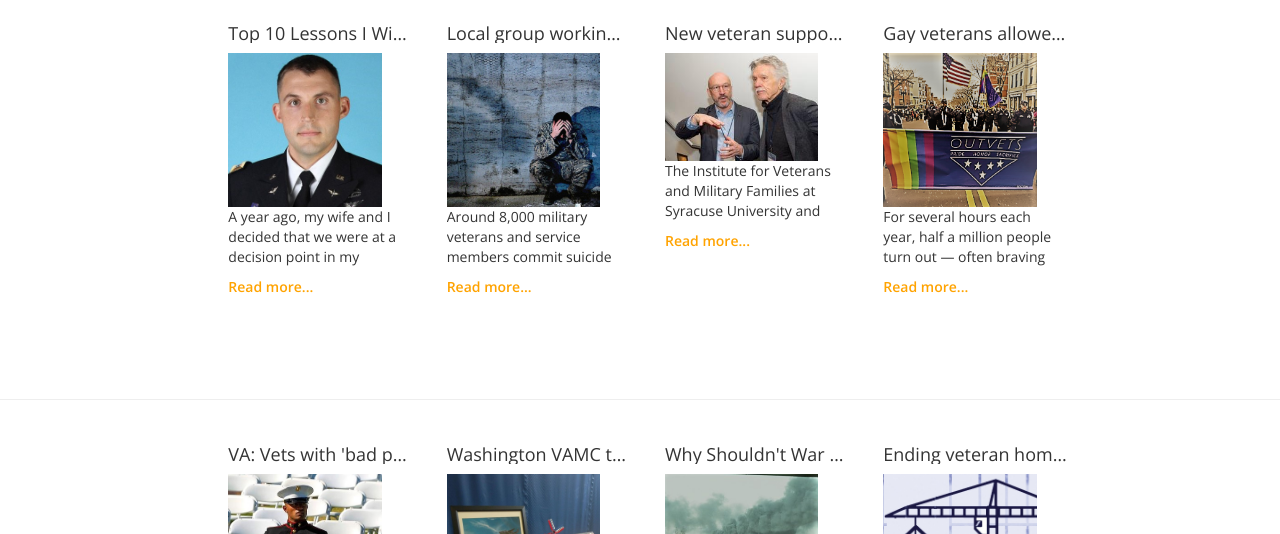
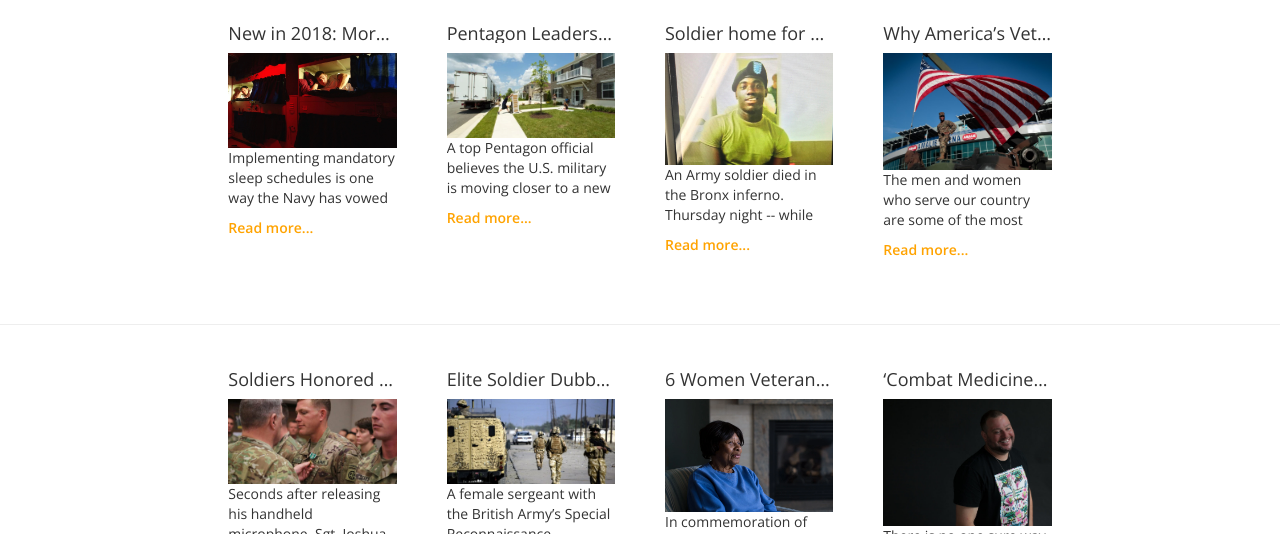
Before and after one commit to hutch196/Post206, a plain HTML site: page news.html in a window 1280 px wide. Shown: the part 266-800 px from the top of the page. Drawn offline with nearby package versions, Linux system fonts and the light colour scheme.

Commit message:
Added article images and changed the news articles in data.js

```diff
--- a/css/styles.less
+++ b/css/styles.less
@@ -474,11 +474,11 @@ footer{
 }
 
 .news-item{
-  height: 340px;
+  height: 300px;
   text-align: left;
-  margin-bottom: 25px;
   padding: 10px;
   padding-left: 25px;
+  padding-right: 25px;
   padding-bottom: 20px;
   //box-shadow: 0 1px 3px rgba(0,0,0,0.12), 0 1px 2px rgba(0,0,0,0.24);
   transition: all 0.7s cubic-bezier(.25,.8,.25,1);
@@ -486,6 +486,11 @@ footer{
     white-space: nowrap;
     text-overflow: ellipsis;
     overflow: hidden;
+  }
+
+  div {
+    padding: 0;
+    margin: 0;
   }
 
   &:hover{
@@ -499,21 +504,18 @@ footer{
   .abstract{
     height: 60px;
     overflow: hidden;
-    margin-left: -15px;
   }
   span{
     color: @primary-gold;
     font-weight: 600;
-    margin-left: -15px;
     cursor: pointer;
   }
   img{
-    margin-left: -15px;
+
   }
 }
 .news-item-spacer{
-  min-height:350px;
-  margin-bottom: 25px;
+  min-height:300px;
 }
 
 #news-container{
--- a/js/data.js
+++ b/js/data.js
@@ -134,112 +134,112 @@ var data =
     ],
     NewsItems: [
       {
-            Title: "Top 10 Lessons I Wished I Knew When I Started My Military Transition",
+            Title: "New in 2018: More sleep for surface sailors?",
             Id: 1,
-            Date: "January 26, 2017",
-            Author: "Matthew Rosebaugh",
-            Thumbnail: "news/AAEAAQAAAAAAAAibAAAAJDJjMmYyMzlhLTg1Y2UtNDIyYS04ZTVjLTZhY2EyMDQyNDcwNA.jpg",
+            Date: "December 27, 2017",
+            Author: "Geoff Ziezulewicz",
+            Thumbnail: "article1.webp",
             Picture: "",
-            Link: "https://www.linkedin.com/pulse/top-10-lessons-i-wished-knew-when-started-my-military-rosebaugh?trk=v-feed&trk=v-feed&lipi=urn%3Ali%3Apage%3Ad_flagship3_feed%3BCb6sONuPH6FheNlS%2B9MJQA%3D%3D",
-            Abstract: "A year ago, my wife and I decided that we were at a decision point in my military career. Would we stay in after 10+ years of active service or transition to the civilian world?",
+            Link: "https://www.navytimes.com/news/your-navy/2017/12/27/new-in-2018-more-sleep-for-surface-sailors/",
+            Abstract: "Implementing mandatory sleep schedules is one way the Navy has vowed to address the fleet's readiness concerns.",
             FullStory: ""
         },
         {
-            Title: "Local group working to end suicide among veterans, service members",
+            Title: "Pentagon Leaders Looking To Make Changes To PCS Frequency Within The Military",
             Id: 2,
-            Date: "March 20, 2017",
-            Author: "Rick Reitzel",
-            Thumbnail: "news/8006673-e1406288809591.jpg",
+            Date: "December 28, 2017",
+            Author: "Drew Brooks",
+            Thumbnail: "article2.webp",
             Picture: "",
-            Link: "http://nbc4i.com/2017/03/20/local-group-working-to-end-suicide-among-veterans-service-members/",
-            Abstract: "Around 8,000 military veterans and service members commit suicide every year according to the VA, including 300 on active duty. One local group is working to reduce those alarming numbers.",
+            Link: "http://taskandpurpose.com/pentagon-leaders-looking-make-changes-pcs-frequency-within-military/",
+            Abstract: "A top Pentagon official believes the U.S. military is moving closer to a new way of doing business that would allow troops and families to stay at installations like Fort Bragg for longer periods of time.",
             FullStory: ""
         },
         {
-            Title: "New veteran support network launches in Washington",
+            Title: "Soldier home for holidays died saving lives in Bronx inferno",
             Id: 3,
-            Date: "March 9th, 2017",
-            Author: "",
-            Thumbnail: "news/1m4gQbHi131.jpeg",
+            Date: "December 29, 2017",
+            Author: "Joe Marino",
+            Thumbnail: "article3.jpg",
             Picture: "",
-            Abstract: "The Institute for Veterans and Military Families at Syracuse University and the Schultz Family Foundation announced March 2 the launch of WAServes, a unique network of veteran service organizations that makes it easier for Joint Base Lewis-McChord active-duty service members, veterans and their family members to find services they need.",
+            Abstract: "An Army soldier died in the Bronx inferno. Thursday night -- while heroically rushing in and out of the apartment building to save several other lives, his grieving dad told The Post.",
             FullStory: ""
         },
         {
-            Title: "Gay veterans allowed to march in South Boston St. Patrick’s Day parade after all",
+            Title: "Why America’s Veterans Make the Best Entrepreneurs",
             Id: 4,
-            Date: "March 11, 2017",
-            Author: "Amy B Wang & Katie Mettler",
-            Thumbnail: "news/parade.png",
+            Date: "November 11, 2016",
+            Author: "CHRIS GOSSELIN",
+            Thumbnail: "article4.jpg",
             Picture: "",
-            Link: "https://www.washingtonpost.com/news/post-nation/wp/2017/03/11/gay-veterans-will-be-allowed-to-march-in-south-boston-st-patricks-day-parade-after-all/?utm_term=.4c095fa11379",
-            Abstract: "For several hours each year, half a million people turn out — often braving below-freezing temperatures — to watch or partake in this winding, five-mile manifestation of civic pride, Irish heritage and American patriotism in one of the nation’s oldest cities.",
+            Link: "http://fortune.com/2016/11/11/veterans-day-leadership-ceo/",
+            Abstract: "The men and women who serve our country are some of the most trusted individuals in American society. Notably, 73% of citizens have confidence in the military, the highest rated institution in the U.S., according to this Gallup poll.\n",
             FullStory: "."
         },
         {
-            Title: "VA: Vets with 'bad paper' discharges can get limited mental health assistance",
+            Title: "Soldiers Honored For Saving Lives After Afghan Suicide Bombing",
             Id: 5,
-            Date: "March 8, 2017",
-            Author: "Jeanette Steele",
-            Thumbnail: "news/sd-1488999126-ew0cuip2wr-snap-photo.jpg",
+            Date: "December 27, 2017",
+            Author: "Chad Garland",
+            Thumbnail: "article5.jpg",
             Picture: "",
-            Link: "http://www.sandiegouniontribune.com/military/veterans/sd-me-other-honorable-20170308-story.html",
-            Abstract: "More than a half-million U.S. veterans who exited the military under the cloud of an other-than-honorable discharge will be able to get limited mental-health treatment from the U.S. Department of Veterans Affairs, the agency has announced.",
+            Link: "http://taskandpurpose.com/soldiers-honored-saving-lives-afghan-suicide-bombing/",
+            Abstract: "Seconds after releasing his handheld microphone, Sgt. Joshua Sears heard the loud bang. “I see the trees on the side just like blow forward,” the Cincinnati native said, recalling the incident during an interview here last week. “It was crazy.”",
             FullStory: ""
         },
         {
-            Title: "Washington VAMC to showcase veteran artwork through annual festival",
+            Title: "Elite Soldier Dubbed Britain’s ‘GI Jane’ After Killing 3 ISIS Militants",
             Id: 6,
-            Date: "February 24, 2017",
-            Author: "Hannah Troyer",
-            Thumbnail: "news/58af39e43aae5.jpg",
+            Date: "December 26, 2017",
+            Author: "James Clark",
+            Thumbnail: "article6.jpg",
             Picture: "",
-            Link: "http://www.dcmilitary.com/andrews_gazette/news/washington-vamc-to-showcase-veteran-artwork-through-annual-festival/article_7211c689-946c-5c75-b425-de38cc68e1bb.html",
-            Abstract: "As a way to cope with military service injuries such as amputations, traumatic brain injuries and invisible wounds of war such as PTSD, depression and anxiety, veterans are ditching treatments such as medications and turning to various forms of art therapy for relief.",
+            Link: "http://taskandpurpose.com/elite-soldier-dubbed-britains-gi-jane/\n",
+            Abstract: "A female sergeant with the British Army’s Special Reconnaissance Regiment is being lauded as the U.K.’s “GI Jane” after reportedly killing at least three Islamic State militants in a town near the Syria-Iraq border after an intelligence mission went awry in September, according to the Daily Star.\n",
             FullStory: ""
         },
         {
-            Title: "Why Shouldn't War Vets Get Weed for Their Wounds?",
+            Title: "6 Women Veterans Recall Their Military Service: “It Was Just The Thing To Do’",
             Id: 7,
-            Date: "February 27, 2017",
-            Author: "Chris Bodenner",
-            Thumbnail: "news/e942829bf.jpg",
+            Date: "November 11, 2017",
+            Author: "Isabel Dobrin",
+            Thumbnail: "article7.webp",
             Picture: "",
-            Link: "https://www.theatlantic.com/notes/2017/02/why-shouldnt-war-vets-get-weed-for-their-wounds/518001/",
-            Abstract: "Spurred by our collection of stories from readers who used marijuana as a substitute for prescription opioids, another reader writes:",
+            Link: "https://www.npr.org/2017/11/11/563064990/6-women-veterans-recall-their-military-service-it-was-just-the-thing-to-do",
+            Abstract: "In commemoration of Veterans Day, NPR spoke with six women veterans living at the Armed Forces Retirement Home in Washington, D.C., to find out what their service means to them. Here are their stories.",
             FullStory: ""
         },
         {
-            Title: "Ending veteran homelessness in King County is within reach",
+            Title: "‘Combat Medicine:’ Afghanistan Vet Seeks To Help Others Through Hip-Hop",
             Id: 8,
-            Date: "August 10, 2015",
-            Author: "Seattle Times editorial board",
-            Thumbnail: "news/c229d35e-3fbb-11e5-973f-763de49a49f3-780x780.jpg",
+            Date: "June 21, 2017",
+            Author: "Elizabeth Blair",
+            Thumbnail: "article8.jpg",
             Picture: "",
-            Link: "http://www.seattletimes.com/opinion/editorials/ending-veteran-homelessness-in-king-county-is-within-reach/",
-            Abstract: "THERE are 662 homeless military veterans in King County. The county knows that because it has a list, built from federal Veterans Affairs records and homeless client databases. ",
+            Link: "https://www.npr.org/sections/health-shots/2017/06/21/533792166/combat-medicine-afghanistan-vet-seeks-to-help-others-through-hip-hop",
+            Abstract: "There is no one sure way to reach combat veterans suffering from post-traumatic stress disorder, depression, or substance abuse. But a new hip-hop album called Combat Medicine, released Wednesday, might help.",
             FullStory: ""
         },
         {
-            Title: "Huskies to recognize Veterans’ Day with ‘salute to service’ uniforms vs. USC",
+            Title: "Washington Soldiers Home Ordered To Take Corrective Action To Protect Residents",
             Id: 9,
-            Date: "November 9, 2016",
-            Author: "Adam Jude",
-            Thumbnail: "news/Cwx33spVIAAFXhp.jpg",
+            Date: "April 28, 2017",
+            Author: "Austin Jenkins",
+            Thumbnail: "article9.jpg",
             Picture: "",
-            Link: "http://www.seattletimes.com/sports/uw-husky-football/huskies-to-recognize-veterans-day-with-salute-to-service-uniforms-vs-usc/",
-            Abstract: "The Washington Huskies will break from the traditional uniforms they’ve worn at home all season with a ‘salute to service’ uniform combination for Saturday’s game vs. USC at Husky Stadium.",
+            Link: "http://kuow.org/post/washington-soldiers-home-ordered-take-corrective-action-protect-residents",
+            Abstract: "The Washington Soldiers Home has been ordered to take steps to protect it residents. The order by outside regulators follows a recent investigation that found “widespread deficiencies” at the nursing home for veterans.",
             FullStory: ""
         },
         {
-            Title: "Veterans can ride for free on Kansas City bus service",
+            Title: "Command Sergeant Majors goes mental on navy cadets in front of Army Generals",
             Id: 10,
-            Date: "March 20, 2017",
-            Author: "Robert A. Cronkelton",
-            Thumbnail: "news/bus.jpg",
+            Date: "December 29, 2017",
+            Author: "Staff Writer",
+            Thumbnail: "article10.jpg",
             Picture: "",
             Link: "http://www.kansascity.com/news/politics-government/article139661993.html",
-            Abstract: "With the National World War I Museum and Memorial in the background, the Kansas City Area Transportation on Monday announced a partnership with veteran groups to provide free bus rides for all area veterans.",
+            Abstract: "It is very rare that the Army produces a video with the intention of being humorous that we would “approve” of as entertaining. But this time, they hit the nail on the head. “Lead From the Front” was released earlier this month as a promotional video for the Army-Navy football game but chances are high that you never saw it.",
             FullStory: ""
         }
     ]
```
Also changed, not shown: img/article1.webp (added), img/article10.jpg (added), img/article2.webp (added), img/article3.jpg (added), img/article4.jpg (added), img/article5.jpg (added), img/article6.jpg (added), img/article7.webp (added), img/article8.jpg (added), img/article9.jpg (added).
